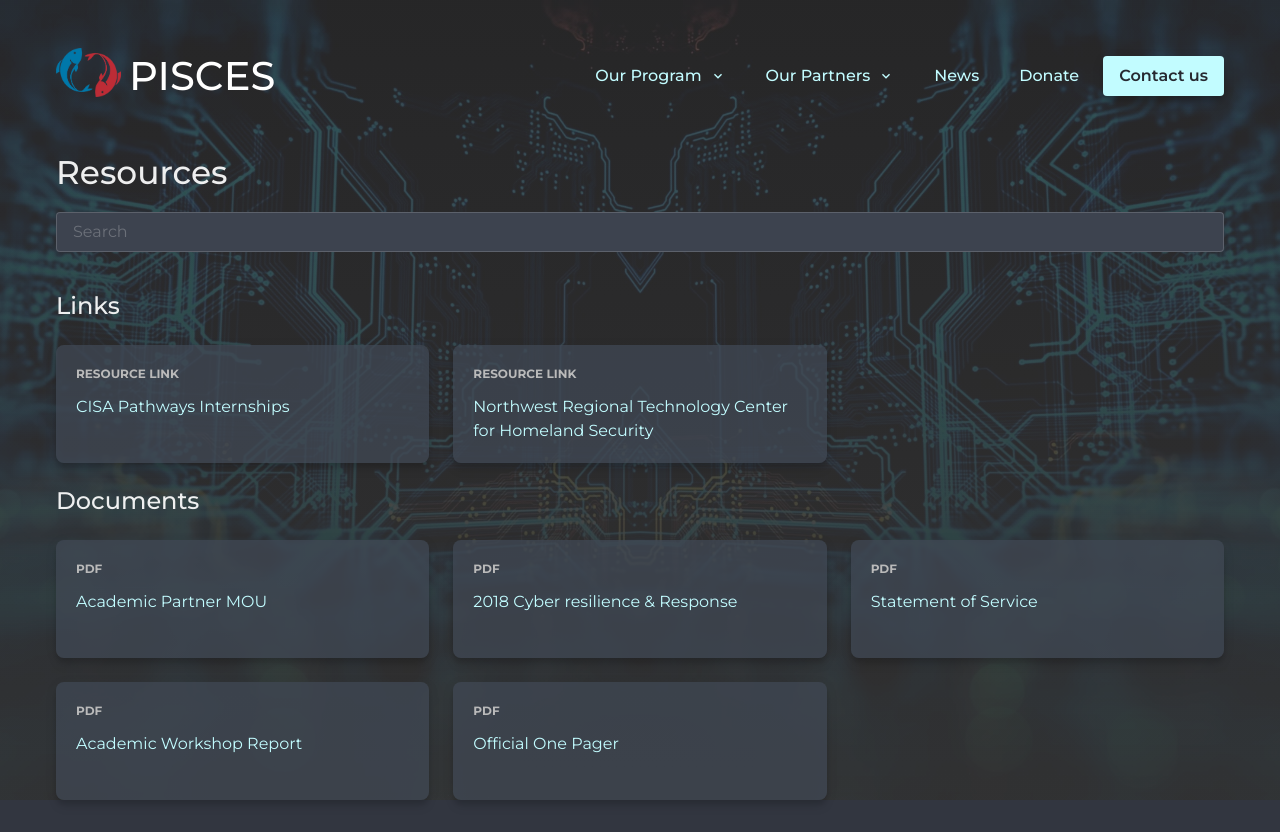
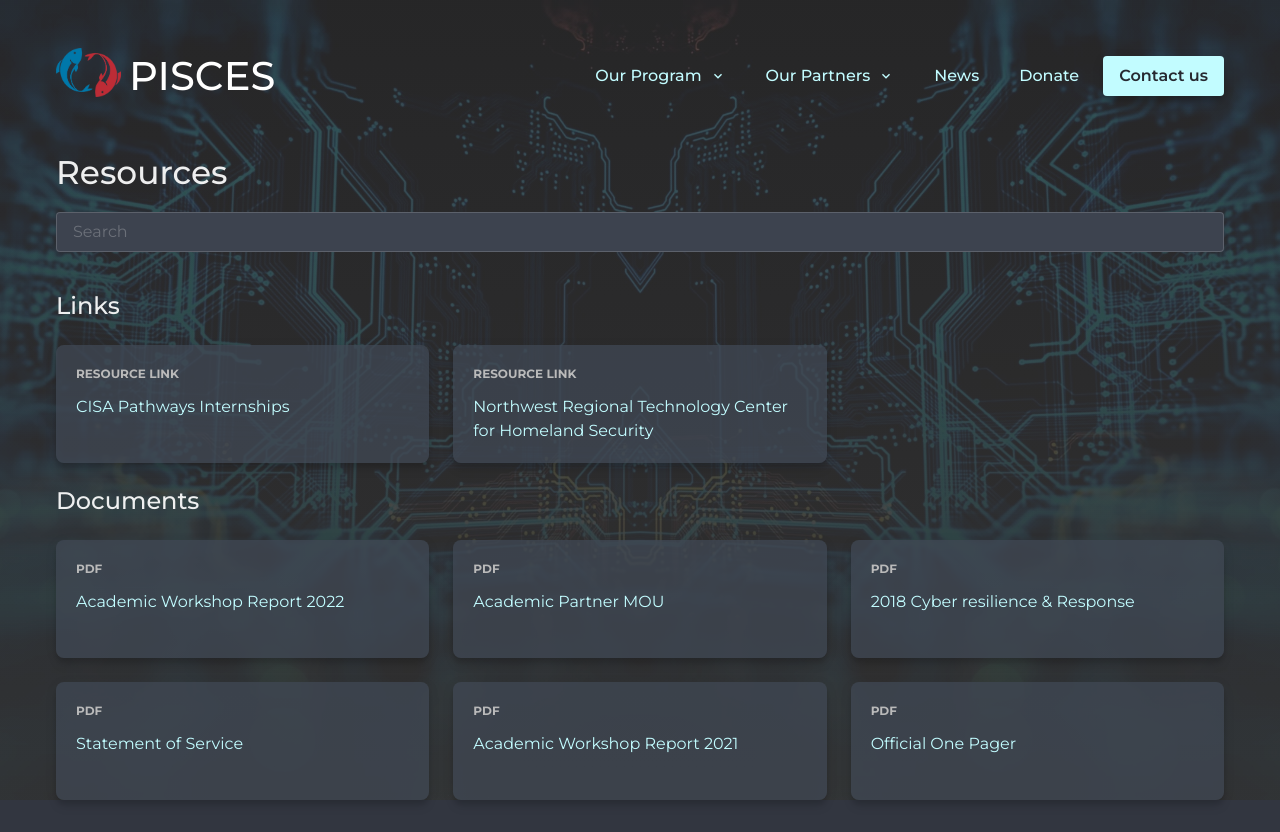
Before and after one commit to pisces-intl/pisces-intl.github.io, a Next.js app: page /about/resources in a window 1280 px wide. Built offline with nearby package versions, Linux system fonts and the light colour scheme.

Commit message:
workshop report 2022 -CP

```diff
--- a/_data/resources-data.js
+++ b/_data/resources-data.js
@@ -12,6 +12,11 @@ export const data = {
     }
   ],
   documents: [
+    {
+      url: `/assets/documents/workshop_report_22.pdf`,
+      title: `Academic Workshop Report 2022`,
+      type: `PDF`
+    },
     {
       url: `/assets/documents/academic_partner_mou_waivers.pdf`,
       title: `Academic Partner MOU`,
@@ -29,7 +34,7 @@ export const data = {
     },
     {
       url: `/assets/documents/pisces_academic_workshop_report.pdf`,
-      title: `Academic Workshop Report`,
+      title: `Academic Workshop Report 2021`,
       type: `PDF`
     },
     {
```
Also changed, not shown: 1 other file (tests, documents, lock files or other folders).
